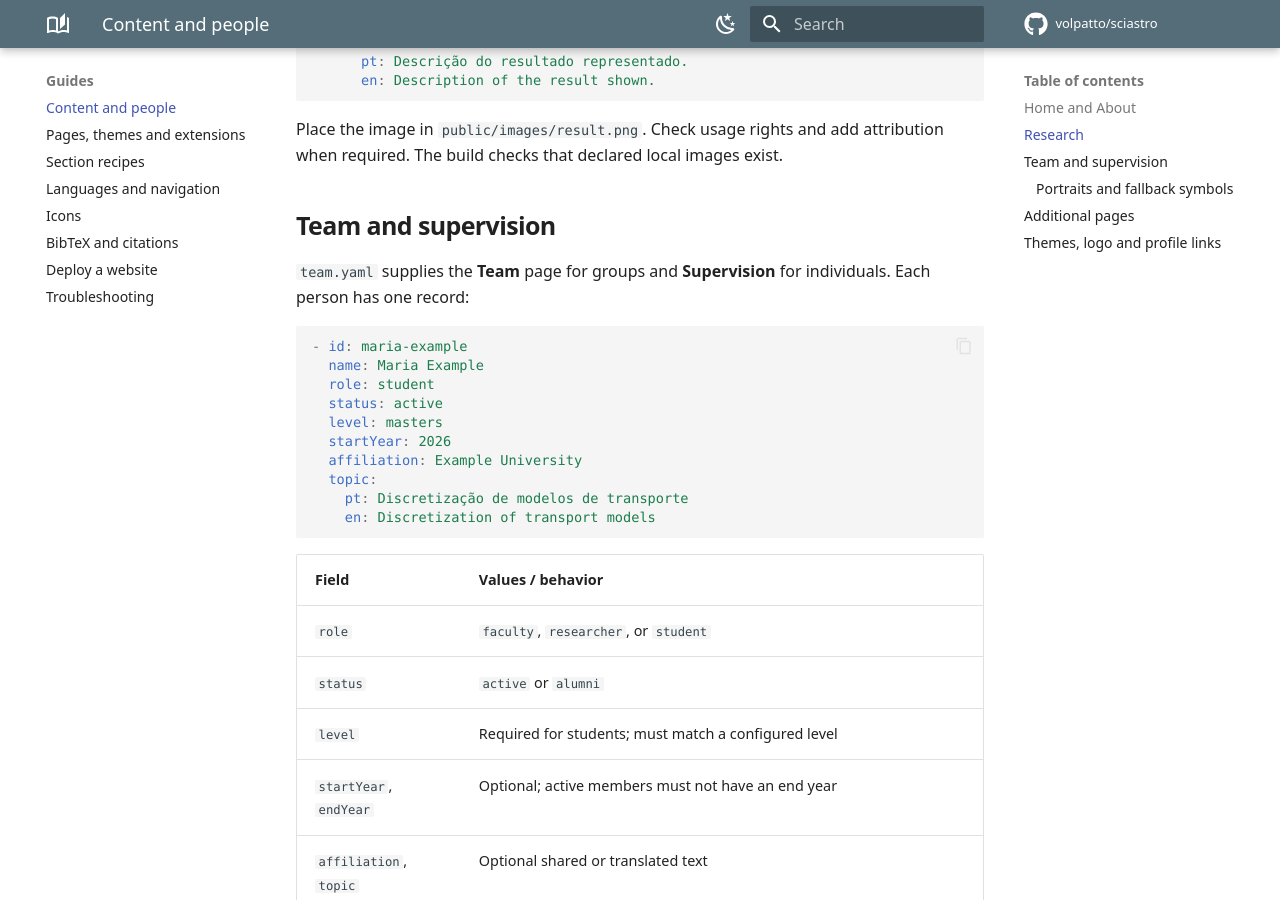
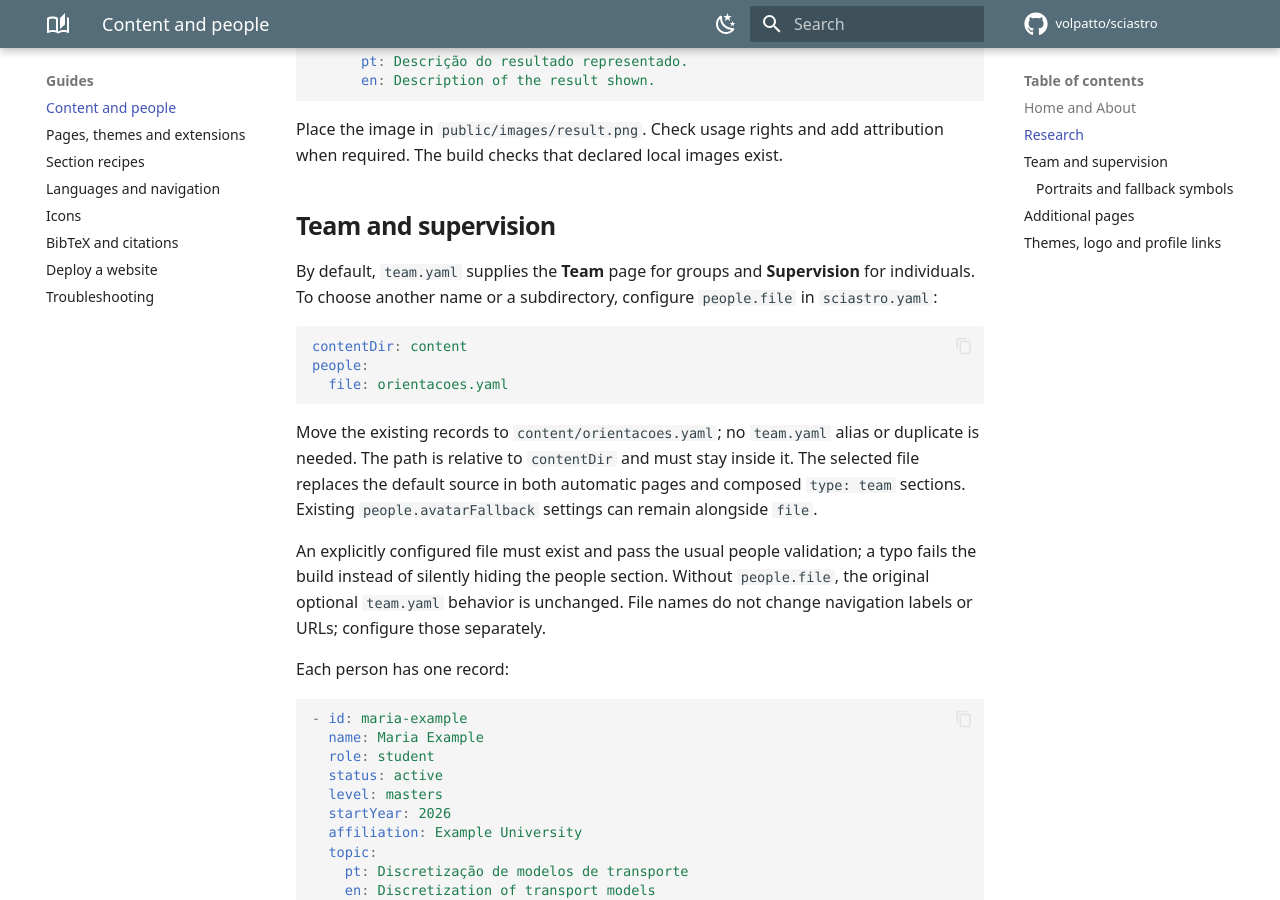
Before and after one commit to volpatto/sciastro, an MkDocs documentation site: the page built from docs/conteudo.md, in a window 1280 px wide and 900 px high, scrolled down 1116 px. Built offline with MkDocs 1.6.1 and Material for MkDocs 9.7.7, drawn with Linux system fonts in a browser that asks for light colours; comment, search, counter and statistics services are not loaded.

Commit message:
feat: enhance flexibility for people records configuration and validation (#7)

````diff
--- a/docs/conteudo.md
+++ b/docs/conteudo.md
@@ -54,7 +54,27 @@ when required. The build checks that declared local images exist.
 
 ## Team and supervision
 
-`team.yaml` supplies the **Team** page for groups and **Supervision** for individuals.
+By default, `team.yaml` supplies the **Team** page for groups and **Supervision**
+for individuals. To choose another name or a subdirectory, configure
+`people.file` in `sciastro.yaml`:
+
+```yaml
+contentDir: content
+people:
+  file: orientacoes.yaml
+```
+
+Move the existing records to `content/orientacoes.yaml`; no `team.yaml` alias or
+duplicate is needed. The path is relative to `contentDir` and must stay inside
+it. The selected file replaces the default source in both automatic pages and
+composed `type: team` sections. Existing `people.avatarFallback` settings can
+remain alongside `file`.
+
+An explicitly configured file must exist and pass the usual people validation;
+a typo fails the build instead of silently hiding the people section. Without
+`people.file`, the original optional `team.yaml` behavior is unchanged. File names
+do not change navigation labels or URLs; configure those separately.
+
 Each person has one record:
 
 ```yaml
````
Also changed, not shown: docs/customization.md (+3 -2 lines), docs/reference/api.md (+5 -0 lines), docs/reference/configuration.md (+1 -0 lines), docs/site-readme.md (+3 -1 lines), 4 other files.
